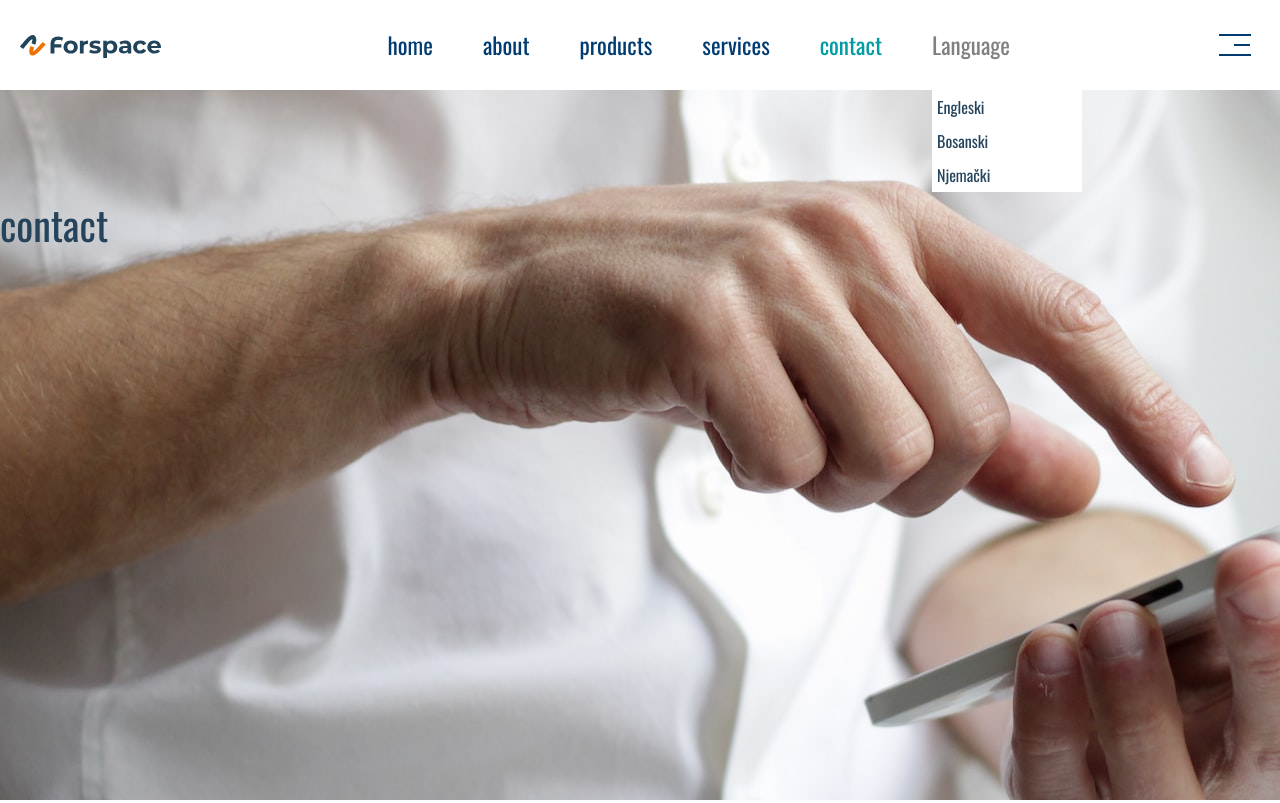
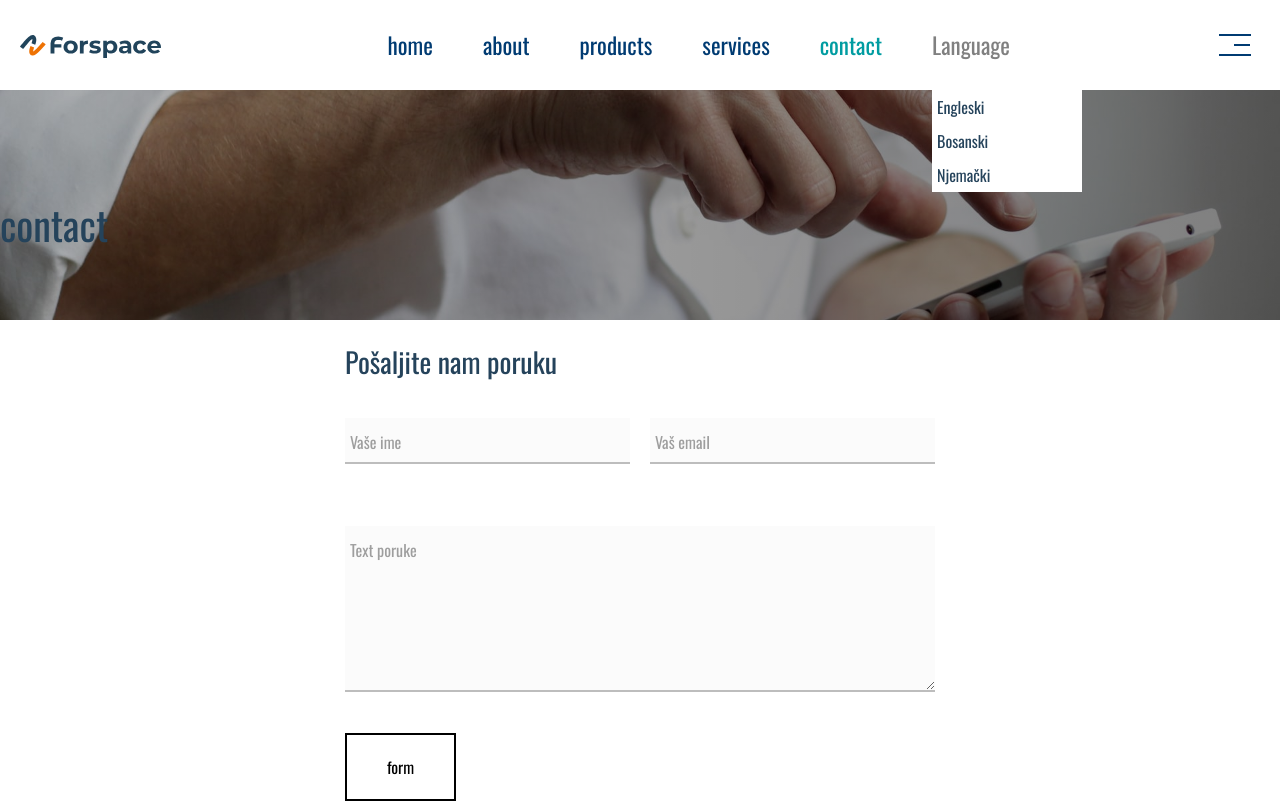
Before and after one commit to Halcooo/forspace-solutions, a Vue app: page /contact in a window 1280 px wide. Shown: the top 803 px of the page. Built offline with nearby package versions, Linux system fonts and the light colour scheme.

Commit message:
contactform update

```diff
--- a/src/components/Forms/ContactForm.vue
+++ b/src/components/Forms/ContactForm.vue
@@ -1,9 +1,110 @@
 @author Halid Lihovac
-<template lang="">
-	<div class="container col-6">
+<template>
+  <div class="form-div">
+    <h3 class="">Pošaljite nam poruku</h3>
     <form>
-			<h3 class="mt-4">Pošaljite nam poruku</h3>
-			<div class="form-group m-4">
+      <div class="form-group">
+        <div class="form-group-flex">
+          <div class="flex-item">
+            <label for="name" :class="{ active: active_name }">Vaše ime</label>
+            <input
+              @input="validateName"
+              @click="
+                () => {
+                  this.active_name = true;
+                }
+              "
+              @focusout="
+                () => {
+                  if (this.name.length > 0) {
+                    this.active_name = true;
+                  } else {
+                    this.active_name = false;
+                  }
+                }
+              "
+              type="text"
+              v-model="name"
+              id="name"
+              class="form-control-custom"
+            />
+          </div>
+          <div class="flex-item">
+            <label for="email" :class="{ active: active_email }"
+              >Vaš email</label
+            >
+            <input
+              @input="validateEmail"
+              @click="
+                () => {
+                  this.active_email = true;
+                }
+              "
+              @focusout="
+                () => {
+                  if (this.email.length > 0) {
+                    this.active_email = true;
+                  } else {
+                    this.active_email = false;
+                  }
+                }
+              "
+              type="email"
+              v-model="email"
+              id="email"
+              class="form-control-custom"
+            />
+          </div>
+        </div>
+      </div>
+      <div class="form-group">
+        <div class="form-group-flex">
+          <div class="flex-item">
+            <div class="warning" v-if="nameInvalid">
+              <small style="color: orangered">Molimo unesite Vase ime</small>
+            </div>
+          </div>
+          <div class="flex-item">
+            <div class="warning" v-if="emailInvalid">
+              <small style="color: orangered">Molimo unesite Vas email</small>
+            </div>
+          </div>
+        </div>
+      </div>
+      <div class="form-group">
+        <label for="text" :class="{ active: active_text }">Text poruke</label>
+        <textarea
+          @input="validateMessage"
+          @click="
+            () => {
+              this.active_text = true;
+            }
+          "
+          @focusout="
+            () => {
+              this.active_text = false;
+            }
+          "
+          name=""
+          id="text"
+          cols="30"
+          rows="6"
+          v-model="message"
+          class="form-control-custom"
+        ></textarea>
+        <div class="warning" v-if="messageInvalid">
+          <small style="color: orangered">Molimo unesite poruku</small>
+        </div>
+      </div>
+      <div class="form-group">
+        <BaseButton :to="routes.route" :name="routes.name" />
+      </div>
+    </form>
+  </div>
+  <!-- <div class="top">
+    <form>
+      <h3 class="">Pošaljite nam poruku</h3>
+      <div class="form-group">
         <label for="name">Your name:</label>
         <input
           @input="validateName"
@@ -11,15 +112,12 @@
           type="text"
           v-model="name"
         />
-				<div
-					class="warning"
-					v-if="nameInvalid"
-				>
+        <div class="warning" v-if="nameInvalid">
           Molimo unesite vaše ime.
           <div class="sec"></div>
         </div>
       </div>
-			<div class="form-group m-4">
+      <div class="form-group">
         <label>Your e-mail:</label>
         <input
           @input="validateEmail"
@@ -28,51 +126,43 @@
           v-model="email"
           reqired
         />
-				<div
-					class="warning"
-					v-if="emailInvalid"
-				>
+        <div class="warning" v-if="emailInvalid">
           Molimo unesite validan email.
           <div class="sec"></div>
         </div>
       </div>
-			<div class="form-group m-4">
+      <div class="form-group">
         <label for="">Your Message:</label>
         <textarea
           @input="validateMessage"
           class="form-control"
-					rows="5"
           v-model="message"
         ></textarea>
-				<div
-					class="warning"
-					v-if="messageInvalid"
-				>
+      </div>
+      <div class="warning" v-if="messageInvalid">
         Molimo unesite poruku.
         <div class="sec"></div>
       </div>
-			</div>
-			<div class="col-auto mb-5">
-				<!--  button srediti kao na početnoj što će biti!!!!!!!!!!! to uraditi nakon što je navbar mergan u development!!!! -->
-				<BaseButton
-					:to="routes.route"
-					:name="routes.name"
-				/>
+      <div class="col-auto">
+        <BaseButton :to="routes.route" :name="routes.name" />
       </div>
     </form>
-	</div>
+  </div> -->
 </template>
 <script>
-	import BaseButton from './buttons/BaseButton.vue';
+import BaseButton from "./buttons/BaseButton.vue";
 export default {
-		name: 'ContactForm',
+  name: "ContactForm",
   components: { BaseButton },
   data() {
     return {
-				routes: { route: 'form', name: 'form' },
-				email: '',
-				name: '',
-				message: '',
+      routes: { route: "form", name: "form" },
+      active_name: false,
+      active_email: false,
+      active_text: false,
+      email: "",
+      name: "",
+      message: "",
       emailInvalid: false,
       nameInvalid: false,
       messageInvalid: false,
@@ -86,16 +176,18 @@
       console.log(event.target, this.name, this.email, this.message);
     },
     validateName() {
-				this.name.trim() === ''
+      this.name.trim() === ""
         ? (this.nameInvalid = true)
         : (this.nameInvalid = false);
+
+      this.active_name = true;
     },
     validateEmail() {
       if (
         this.email.match(
           /^(([^<>()[\]\\.,;:\s@\"]+(\.[^<>()[\]\\.,;:\s@\"]+)*)|(\".+\"))@((\[[0-9]{1,3}\.[0-9]{1,3}\.[0-9]{1,3}\.[0-9]{1,3}\])|(([a-zA-Z\-0-9]+\.)+[a-zA-Z]{2,}))$/
         ) &&
-					this.email.trim() !== ''
+        this.email.trim() !== ""
       ) {
         this.emailInvalid = false;
       } else {
@@ -103,7 +195,7 @@
       }
     },
     validateMessage() {
-				this.message.trim() === ''
+      this.message.trim() === ""
         ? (this.messageInvalid = true)
         : (this.messageInvalid = false);
     },
@@ -111,49 +203,121 @@
 };
 </script>
 <style lang="scss" scoped>
-	@keyframes sec {
-		from {
-			width: 0;
+@import "../../styles/variables.scss";
+.form-div {
+  width: 50%;
+  margin: auto;
+  padding: 25px;
+  label {
+    position: absolute;
+    top: 0;
+    left: 0;
+    transform-origin: 0% 100%;
+    color: #9e9e9e;
+    transform: translate(5px, 22px);
+
+    transition: transform 0.2s ease-out, color 0.2s ease-out;
   }
-
-		to {
+  h3 {
+    margin-bottom: 5%;
+  }
+  .form-group {
+    width: 100%;
+    position: relative;
+    margin-top: 16px;
+    .form-group-flex {
+      display: flex;
+      justify-content: center;
+      align-items: center;
+      width: 100%;
+      gap: 20px;
+      .flex-item {
+        position: relative;
         width: 100%;
       }
     }
-	.sec::after {
-		position: absolute;
-		bottom: 0;
-		left: 50%;
-		transform: translateX(-50%);
-		height: 2px;
-		width: 0px;
-		content: '';
-		background: #f16822;
-		animation: sec 1500ms 1;
+    .form-control-custom {
+      background: rgba(247, 247, 247, 0.552);
+      width: 100%;
+      margin: 10px 0px 20px 0px;
+      padding: 10px 2px;
+      border: none;
+      border-bottom: 2px solid rgb(189, 189, 189);
     }
 
-	.form-control {
-		box-shadow: none;
-	}
-	@media only screen and (max-width: 1050px) {
-		.col-6 {
-			width: 95%;
+    input,
+    textarea {
+      &:focus {
+        outline: none;
+        border-bottom: 2px solid $lightgreen;
       }
     }
-	.warning {
-		color: #f16822;
-		font-size: small;
-	}
-	input {
-		&:focus {
-			border: none;
-			border: 1px solid #f16822;
+
+    .active {
+      transform: translate(0px, -22px) scale(0.8);
+      color: $lightgreen;
+      transition: transform 0.2s ease-out, color 0.2s ease-out;
     }
   }
-	textarea:focus {
-		border: 1px solid #f16822;
 }
-	label {
-		float: left;
-	}
+// @keyframes sec {
+//   from {
+//     width: 0;
+//   }
+
+//   to {
+//     width: 100%;
+//   }
+// }
+
+// .top {
+//   position: relative;
+//   width: 100%;
+//   height: 100%;
+//   margin: 0;
+//   padding: 0;
+// }
+
+// form {
+//   width: 50%;
+
+//   margin: auto;
+//   padding: 20px;
+// }
+// .sec::after {
+//   position: absolute;
+//   top: 10%;
+//   left: 50%;
+//   transform: translateX(-50%);
+//   height: 2px;
+//   width: 0px;
+//   content: "";
+//   background: #f16822;
+//   animation: sec 1500ms 1;
+// }
+
+// .form-control {
+//   box-shadow: none;
+// }
+// // @media only screen and (max-width: 1050px) {
+// //   .col-6 {
+// //     width: 95%;
+// //   }
+// // }
+// .warning {
+//   color: #f16822;
+//   font-size: small;
+// }
+// input {
+//   &:focus {
+//     border: none;
+//     border: 1px solid #f16822;
+//   }
+// }
+// textarea:focus {
+//   border: 1px solid #f16822;
+// }
+// label {
+//   float: left;
+// }
 </style>
--- a/src/components/Forms/buttons/BaseButton.vue
+++ b/src/components/Forms/buttons/BaseButton.vue
@@ -1,16 +1,13 @@
 <template>
-	<router-link
-		:to="to"
-		:class="name"
-	>
+  <router-link :to="to" :class="name">
     {{ $t(name) }}
   </router-link>
 </template>
 
 <script>
 export default {
-		name: 'BaseButton',
-		props: ['to', 'name'],
+  name: "BaseButton",
+  props: ["to", "name"],
 };
 </script>
 
@@ -32,6 +29,7 @@
   }
 }
 
+.form,
 .erp,
 .contact {
   color: black;
--- a/src/locales/bs.json
+++ b/src/locales/bs.json
@@ -84,5 +84,7 @@
     "footer_address": "Bulevar Meše Selimovića 16",
     "footer_address2": "Bosna i Hercegovina",
     "footer_address_telephone": "+387 33/770-949",
-    "footer_copy": "2022 Forspace - All Rights Reserved"
+    "footer_copy": "2022 Forspace - All Rights Reserved",
+
+    "form": "Pošalji poruku"
 }
--- a/src/views/ContactView.vue
+++ b/src/views/ContactView.vue
@@ -14,10 +14,15 @@ export default {
 </script>
 <style lang="scss" scoped>
 .wrapper {
-  background-image: url(@/assets/images/contact.jpg);
-  height: 100vh;
-  background-repeat: no-repeat;
-  background-position: center;
+  background: linear-gradient(
+      to right,
+      rgba(0, 0, 0, 0.227),
+      rgba(0, 0, 0, 0.392),
+      rgba(0, 0, 0, 0.507)
+    ),
+    url("@/assets/images/contact.jpg") no-repeat center center/cover;
+  height: 40vh;
+
   padding-top: 200px;
 }
 </style>
```
Lines whose indentation alone changed are shown as unchanged.
